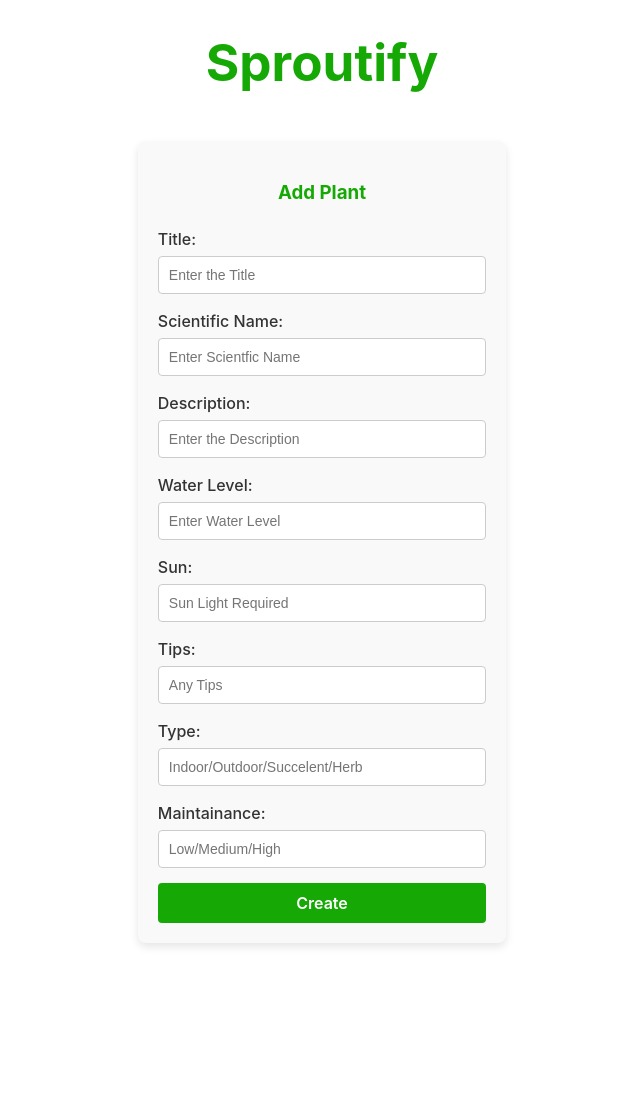
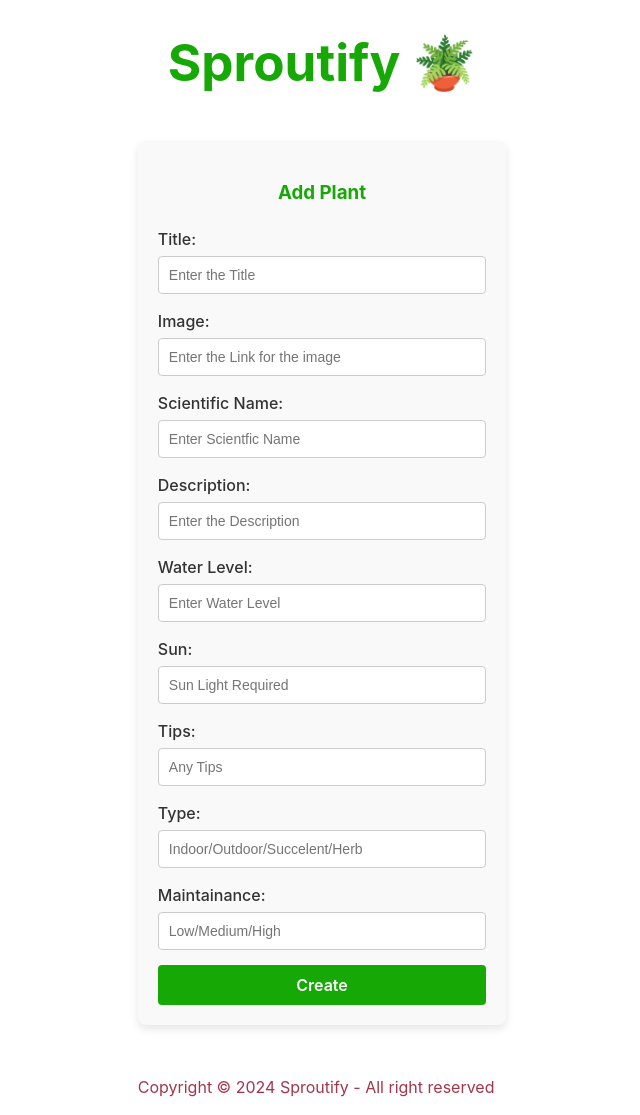
Before and after one commit to sproutify-plant-library/sproutify, a React (Vite) app: page /plant/create in a window 1280 px wide. Shown: the whole page, without its empty margins (318-958 px from the left). Before the commit the page ends 993 px from the top, so only its background shows below. Built offline with nearby package versions, Linux system fonts and the light colour scheme.

Commit message:
add search bar, footer and emojis on PlantDetails

```diff
--- a/src/App.jsx
+++ b/src/App.jsx
@@ -3,19 +3,24 @@ import HomePage from "./components/HomePage";
 import PlantDetails from "./components/PlantDetails";
 import CreatePlant from "./components/CreatePlant";
 import EditPlant from "./components/EditPlant";
+import Header from "./components/Header";
+import Footer from "./components/Footer";
 import './index.css'
 
 
 function App() {
+
   return (
     <>
-      <h1>Sproutify</h1>
+      <Header />
       <Routes>
         <Route path="/" element={<HomePage />} />
         <Route path="/plant/create" element={<CreatePlant />} />
         <Route path="/plant/:plantId" element={<PlantDetails />} />
         <Route path="/plant/edit/:plantId" element={<EditPlant />} />
       </Routes>
+      <Footer />
+
     </>
   );
 }
--- a/src/components/CreatePlant.jsx
+++ b/src/components/CreatePlant.jsx
@@ -5,6 +5,7 @@ import { API_URL } from "../config/api";
 
 function CreatePlant() {
   const [title, setTitle] = useState("");
+  const [image, setImage] = useState("");
   const [scientificName, setScientificName] = useState("")
   const [description, setDescription] = useState("");
   const [water, setWater] = useState("");
@@ -20,6 +21,7 @@ function CreatePlant() {
 
     const newPlant = {
       title: title,
+      image: image,
       scientificName: scientificName,
       description: description,
       water: water,
@@ -53,6 +55,20 @@ function CreatePlant() {
             value={title}
             onChange={(e) => {
               setTitle(e.target.value);
+            }}
+          />
+        </label>
+
+        <label>
+          Image:
+          <input
+            type="link"
+            name="Image"
+            placeholder="Enter the Link for the image"
+            required
+            value={image}
+            onChange={(e) => {
+              setImage(e.target.value);
             }}
           />
         </label>
--- a/src/components/Footer.jsx
+++ b/src/components/Footer.jsx
@@ -3,7 +3,7 @@ function Footer() {
 
     return (
       <>
-         <p>This is the Sproutify@2024</p>
+         <p>Copyright © 2024 Sproutify - All right reserved</p>
       </>
     )
   }
--- a/src/components/Header.jsx
+++ b/src/components/Header.jsx
@@ -1,13 +1,13 @@
+import { Link } from "react-router-dom";
+
 function Header() {
+  return (
+    <header>
+      <Link to={`/`}>
+        <h1>Sproutify 🪴</h1>
+      </Link>
+    </header>
+  );
+}
 
-
-    return (
-      <>
-
-        <h1>Sproutify</h1>
-
-      </>
-    )
-  }
-
-  export default Header;
+export default Header;
--- a/src/components/HomePage.jsx
+++ b/src/components/HomePage.jsx
@@ -5,35 +5,60 @@ import { API_URL } from "../config/api";
 
 
 function HomePage() {
-  const [plant, setPlant] = useState(null);
+  const [plants, setPlants] = useState([]);
+  const [filteredPlants, setFilteredPlants] = useState([]);
+  const [searchTerm, setSearchTerm] = useState('');
 
   useEffect(() => {
     axios
       .get(`${API_URL}`)
       .then((response) => {
-        const shuffledPlants = response.data.sort(() => 0.5 - Math.random()); //Shuffle the plants
-
-        setPlant(shuffledPlants);
+        const shuffledPlants = response.data.sort(() => 0.5 - Math.random()); // Shuffle the plants
+        setPlants(shuffledPlants);
+        setFilteredPlants(shuffledPlants);
       })
       .catch((error) =>
         console.log("Error getting the plant list from the API", error)
       );
   }, []);
 
-  if (plant === null) {
+
+  useEffect(() => {
+
+    const results = plants.filter(plant =>
+      plant.title.toLowerCase().includes(searchTerm.toLowerCase())
+    );
+    setFilteredPlants(results);
+  }, [searchTerm, plants]);
+
+  if (plants.length === 0) {
     return <div>Loading...</div>;
   }
 
+  const handleSearchChange = (event) => {
+    setSearchTerm(event.target.value);
+  };
+
+
   return (
     <>
+    <div className="searchContainer">
+        <input
+          type="text"
+          placeholder="Search for plants..."
+          value={searchTerm}
+          onChange={handleSearchChange}
+          />
+      </div>
+
       <div className="createButtonContainer">
         <Link to="/plant/create">
           <button className="createButton">Create New Plant</button>
         </Link>
       </div>
       <div className="plantList">
-        {plant &&
-          plant.map((elm) => {
+        {plants &&
+          filteredPlants.map((elm) => {
             return (
               <div className="card" key={elm.id}>
                 <Link to={`/plant/${elm.id}`}>
--- a/src/components/PlantDetails.jsx
+++ b/src/components/PlantDetails.jsx
@@ -43,14 +43,14 @@ function PlantDetails() {
           <h2>{plant.title}</h2>
           <h4> {plant.subtitle}</h4>
           <img src={plant.image} alt={plant.title} />
-          <p>Description: {plant.description}</p>
-          <p>Water Level: {plant.water}</p>
-          <p>Sun: {plant.sun}</p>
-          <p>Tips: {plant.tips}</p>
-          <p>Category: {plant.type}</p>
-          <p>Maintainance: {plant.maintenance}</p>
+          <p>{plant.description}</p>
+          <p>🚰  {plant.water}</p>
+          <p>☀️   {plant.sun}</p>
+          <p>📝  {plant.tips}</p>
+          <p>🏷️  {plant.type}</p>
+          <p>👩🏻‍🌾  {plant.maintenance} maintenance</p>
           <Link to={`${plant.wiki_link}`}>
-            <button className="wikiButton">WikiLink</button>
+            <p className="wikiLink">Wiki Link</p>
           </Link>
         </>
       )}
--- a/src/index.css
+++ b/src/index.css
@@ -157,7 +157,7 @@ button:focus-visible {
   color: #333;
 }
 
-.CreatePlant input[type="text"] , .EditPlant input {
+.CreatePlant input[type="text"], [type="link"], .EditPlant input {
   width: 100%;
   padding: 10px;
   margin-top: 5px;
@@ -254,6 +254,13 @@ button:focus-visible {
   transition: background-color 0.3s ease;
 }
 
+.PlantDetails .wikiLink{
+  color:rgb(236, 180, 75);
+  text-decoration:underline;
+  font-weight: bold;
+  text-transform: uppercase;
+}
+
 .PlantDetails button:hover {
   background-color: #1b5e20;
 }
```
